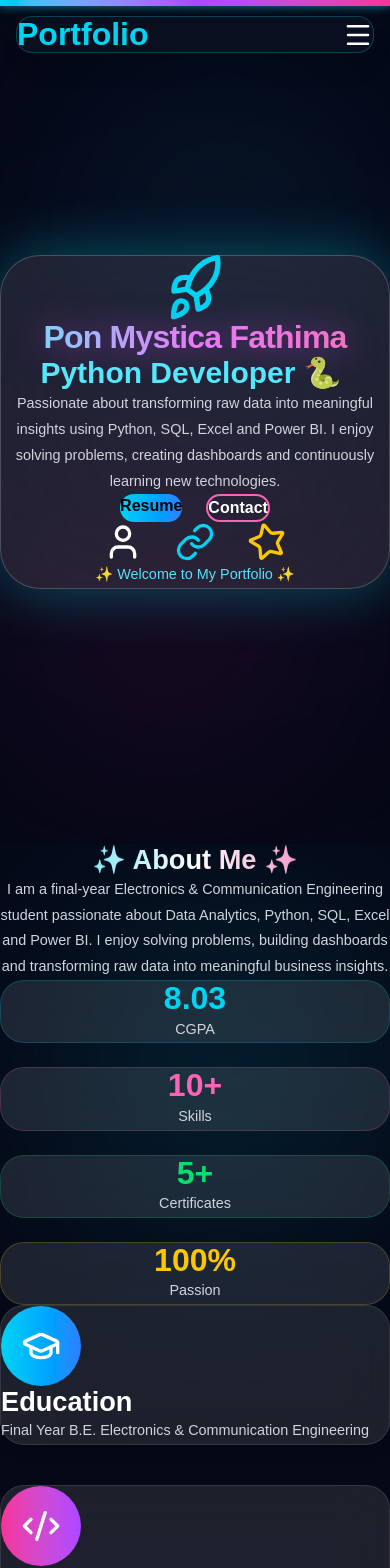
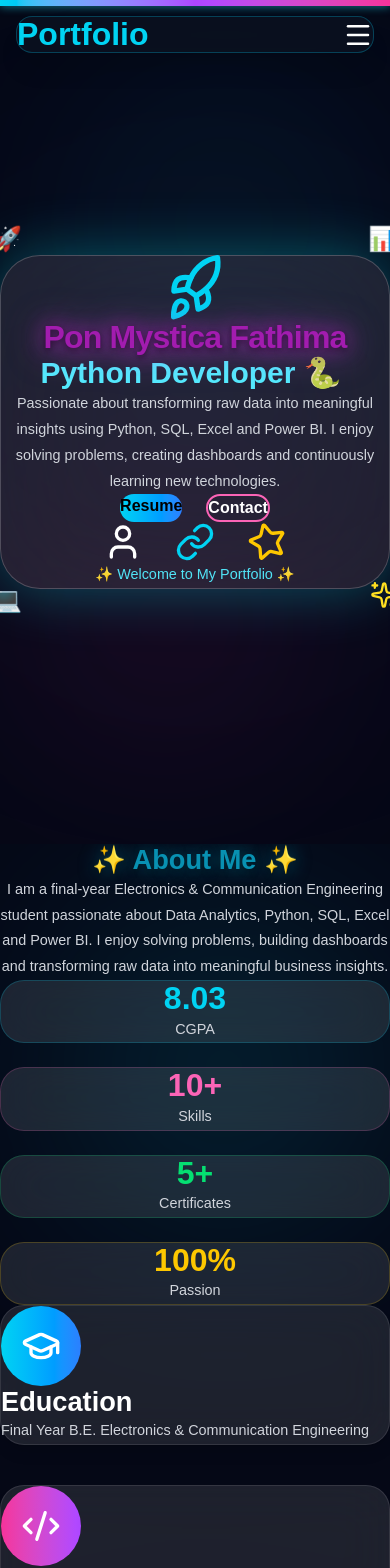
Before and after one commit to ponmysticafathima-pixel/portfolio-pro, a Next.js app: page / in a window 390 px wide. Shown: the top 1568 px of the page. Built offline with nearby package versions, Linux system fonts and the light colour scheme.

Commit message:
Use solid bold colors for headings instead of gradient-clip-text

```diff
--- a/app/components/Home.tsx
+++ b/app/components/Home.tsx
@@ -26,7 +26,7 @@ export default function Home() {
         <motion.div
           animate={{ y: [0, -16, 0] }}
           transition={{ repeat: Infinity, duration: 3 }}
-          className="hidden sm:block absolute -top-8 -left-6 md:-top-10 md:-left-10 text-4xl z-20"
+          className="absolute -top-5 -left-2 sm:-top-8 sm:-left-6 md:-top-10 md:-left-10 text-2xl sm:text-4xl z-20"
         >
           🚀
         </motion.div>
@@ -34,7 +34,7 @@ export default function Home() {
         <motion.div
           animate={{ y: [0, 16, 0] }}
           transition={{ repeat: Infinity, duration: 4 }}
-          className="hidden sm:block absolute -bottom-8 -left-6 md:-bottom-10 md:-left-10 text-4xl z-20"
+          className="absolute -bottom-5 -left-2 sm:-bottom-8 sm:-left-6 md:-bottom-10 md:-left-10 text-2xl sm:text-4xl z-20"
         >
           💻
         </motion.div>
@@ -42,7 +42,7 @@ export default function Home() {
         <motion.div
           animate={{ y: [0, -16, 0] }}
           transition={{ repeat: Infinity, duration: 3 }}
-          className="hidden sm:block absolute -top-8 -right-6 md:-top-10 md:-right-10 text-4xl z-20"
+          className="absolute -top-5 -right-2 sm:-top-8 sm:-right-6 md:-top-10 md:-right-10 text-2xl sm:text-4xl z-20"
         >
           📊
         </motion.div>
@@ -50,9 +50,9 @@ export default function Home() {
         <motion.div
           animate={{ rotate: 360 }}
           transition={{ repeat: Infinity, duration: 12 }}
-          className="hidden sm:block absolute -bottom-8 -right-6 md:-bottom-10 md:-right-10 z-20"
+          className="absolute -bottom-5 -right-2 sm:-bottom-8 sm:-right-6 md:-bottom-10 md:-right-10 z-20"
         >
-          <Sparkles className="text-yellow-300 w-12 h-12" />
+          <Sparkles className="text-yellow-300 w-7 h-7 sm:w-12 sm:h-12" />
         </motion.div>
 
         <motion.div
--- a/app/globals.css
+++ b/app/globals.css
@@ -72,19 +72,13 @@ a {
 }
 
 .gradient-heading {
-  background-image: linear-gradient(to right, #22d3ee, #ffffff, #ec4899);
-  -webkit-background-clip: text;
-  background-clip: text;
-  -webkit-text-fill-color: transparent;
-  color: transparent;
+  color: #0891b2;
+  text-shadow: 0 0 18px rgba(8, 145, 178, 0.65), 0 2px 6px rgba(0, 0, 0, 0.6);
 }
 
 .gradient-name {
-  background-image: linear-gradient(to right, #67e8f9, #e879f9, #f472b6);
-  -webkit-background-clip: text;
-  background-clip: text;
-  -webkit-text-fill-color: transparent;
-  color: transparent;
+  color: #a21caf;
+  text-shadow: 0 0 20px rgba(162, 28, 175, 0.6), 0 2px 6px rgba(0, 0, 0, 0.6);
 }
 
 h1 {
```
